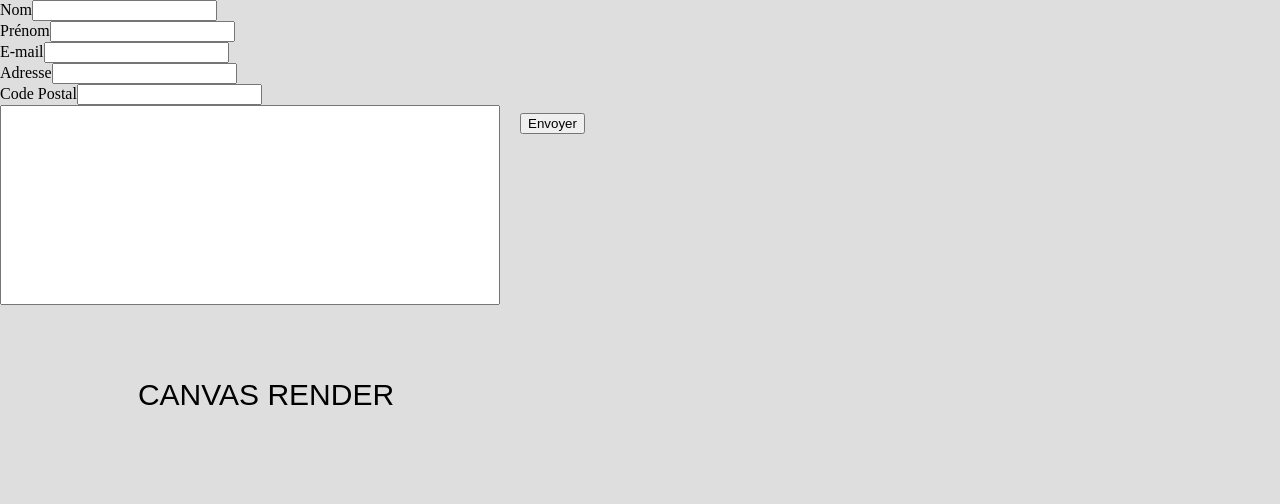
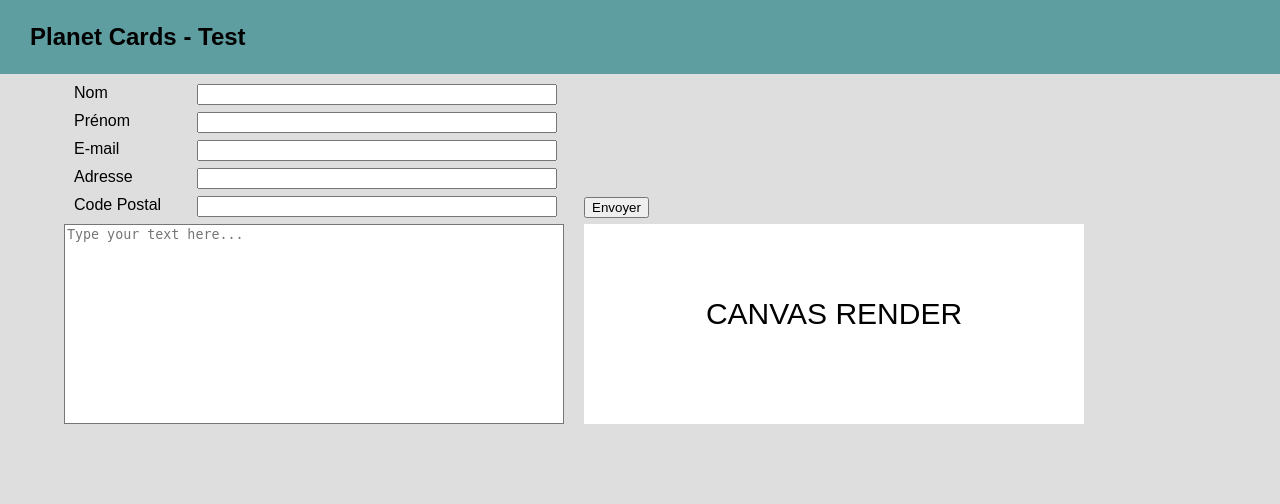
Before and after one commit to bingoooo/planet-cards-test, a PHP site: page /phpmail/ in a window 1280 px wide. Shown: the top 504 px of the page. Run offline with PHP 8.4, Linux system fonts and the light colour scheme; some libraries are stand-ins or nearby versions.

Commit message:
Added UI/UX elements

```diff
--- a/index.php
+++ b/index.php
@@ -1,22 +1,31 @@
 <html>
     <head>
+        <link rel="icon" type="image/png" href="favicon.png">
         <link rel="stylesheet" href="style.css">
         <title>Planet Cards Test</title>
     </head>
     <body>
-        <div>
-            <div><label for="nom">Nom</label><input id="nom" type="text" required></div>
-            <div><label for="prenom">Prénom</label><input id="prenom" type="text" required></div>
-            <div><label for="email">E-mail</label><input id="email" type="email" required></div>
-            <div><label for="adresse">Adresse</label><input id="adresse" type="text" required></div>
-            <div><label for="cp">Code Postal</label><input id="cp" type="number" required></div>
+        <header>
+            <h2>Planet Cards - Test</h2>
+        </header>
+        <section>
+            <div id="form" class="form">
+                <div class="form-line"><label for="nom">Nom</label><input id="nom" type="text" required></div>
+                <div class="form-line"><label for="prenom">Prénom</label><input id="prenom" type="text" required></div>
+                <div class="form-line"><label for="email">E-mail</label><input id="email" type="email" required></div>
+                <div class="form-line"><label for="adresse">Adresse</label><input id="adresse" type="text" required></div>
+                <div class="form-line"><label for="cp">Code Postal</label><input id="cp" type="number" required></div>
                 <button id="send">Envoyer</button>
                 <div id="required_modal" class="red hidden">Les champs en rouge n'ont pas été renseignés !</div>
                 <div id="required_email" class="red hidden">Le format de l'adresse email est incorrect !</div>
             </div>
-        <textarea name="input-text" id="input-text"></textarea>
+            <div id="main-app">
+                <textarea name="input-text" id="input-text" placeholder="Type your text here..."></textarea>
                 <canvas id="canvas" width="500" height="200"></canvas>
+            </div>
+            <!--div id="output-test">Tests</div-->
             <div id="sending_modal" class="hidden"><div id="sending_modalbox">Envoi, veuillez patienter...</div></div>
+        </section>
         <script src="https://code.jquery.com/jquery-3.2.1.js" integrity="sha256-DZAnKJ/6XZ9si04Hgrsxu/8s717jcIzLy3oi35EouyE=" crossorigin="anonymous"></script>
         <script src="app.js"></script>
     </body>
```
Lines whose indentation alone changed are shown as unchanged.
